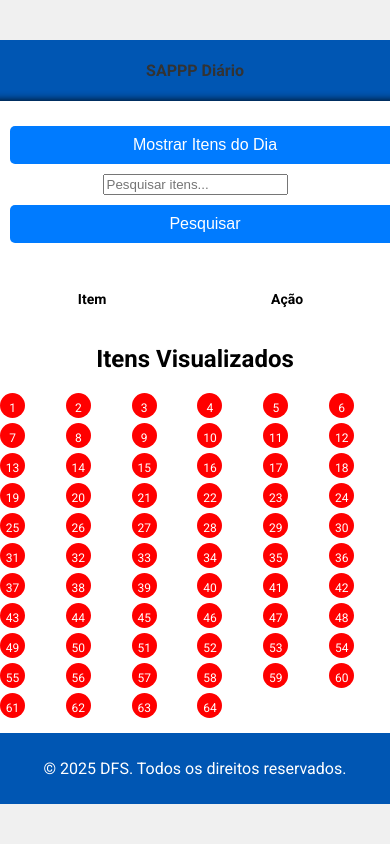
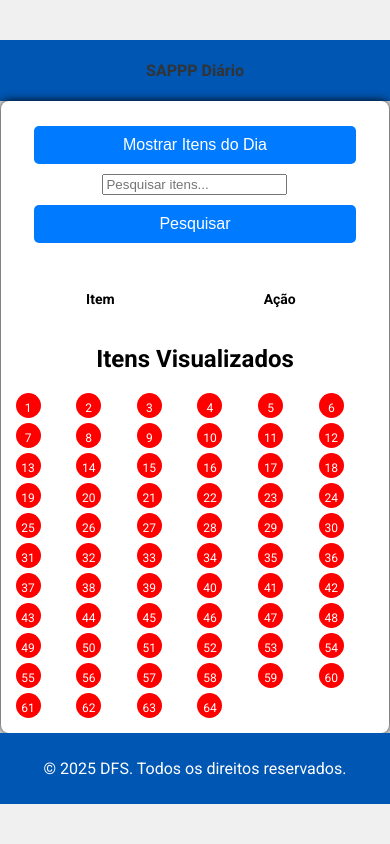
Before and after one commit to Dougas85/SAPPP, a Flask app: page / in a window 390 px wide. Run offline with Flask 3, Linux system fonts and the light colour scheme; lists and menus that the app fills with data are empty; some libraries are stand-ins or nearby versions.

Commit message:
Update styles.css

```diff
--- a/static/styles.css
+++ b/static/styles.css
@@ -186,11 +186,11 @@
     .container {
         padding: 15px;  /* Reduzido o padding em telas menores */
         width: 100%; /* Aumenta a largura da container para 100% */
-        max-width: 100%; /* Garante que ocupe toda a largura da tela */
+        max-width: 92%; /* Garante que ocupe toda a largura da tela */
     }
 
     button {
-        width: 100%; /* Botões ocupam toda a largura */
+        width: 90%; /* Botões ocupam toda a largura */
     }
 
     table {
```
